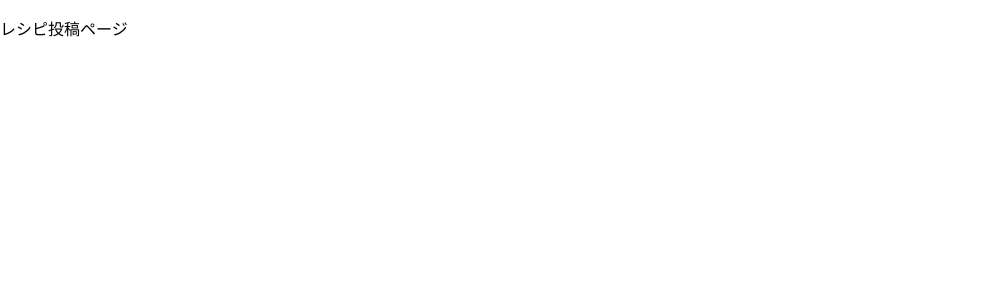
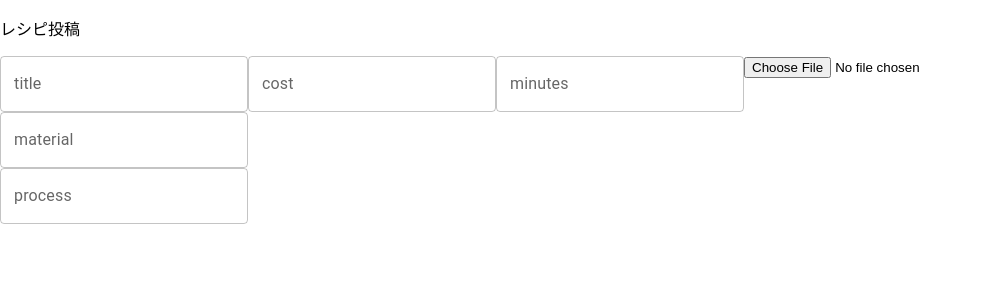
Before and after one commit to shiina47/A11-2, a React (Create React App) app in the folder frontend/: page /post in a window 1280 px wide. Shown: the top 300 px of the page, without its empty margins (0-982 px from the left). Built offline with nearby package versions, Linux system fonts and the light colour scheme.

Commit message:
簡単な画面作成

```diff
--- a/frontend/src/components/pages/Post.jsx
+++ b/frontend/src/components/pages/Post.jsx
@@ -1,5 +1,26 @@
-import { memo } from "react";
+import { memo, useState } from "react";
+import { TextField } from "@mui/material";
 
 export const Post = memo(() => {
-  return <p>レシピ投稿ページ</p>;
+  const [recipe, setRecipe] = useState({
+    title: "",
+    cost: 0,
+    minutes: 0,
+    image: null,
+  });
+  return (
+    <>
+      <div>
+        <p>レシピ投稿</p>
+        <TextField label="title" />
+        <TextField label="cost" />
+        <TextField label="minutes" />
+        <input type="file" />
+        <br />
+        <TextField label="material" />
+        <br />
+        <TextField label="process" />
+      </div>
+    </>
+  );
 });
```
